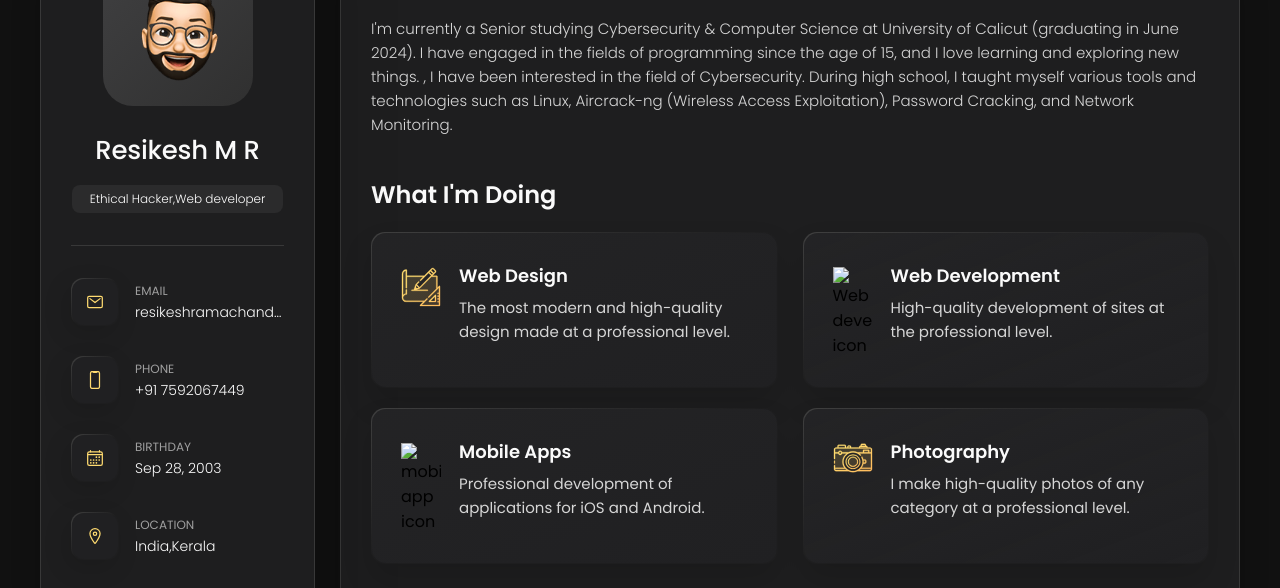
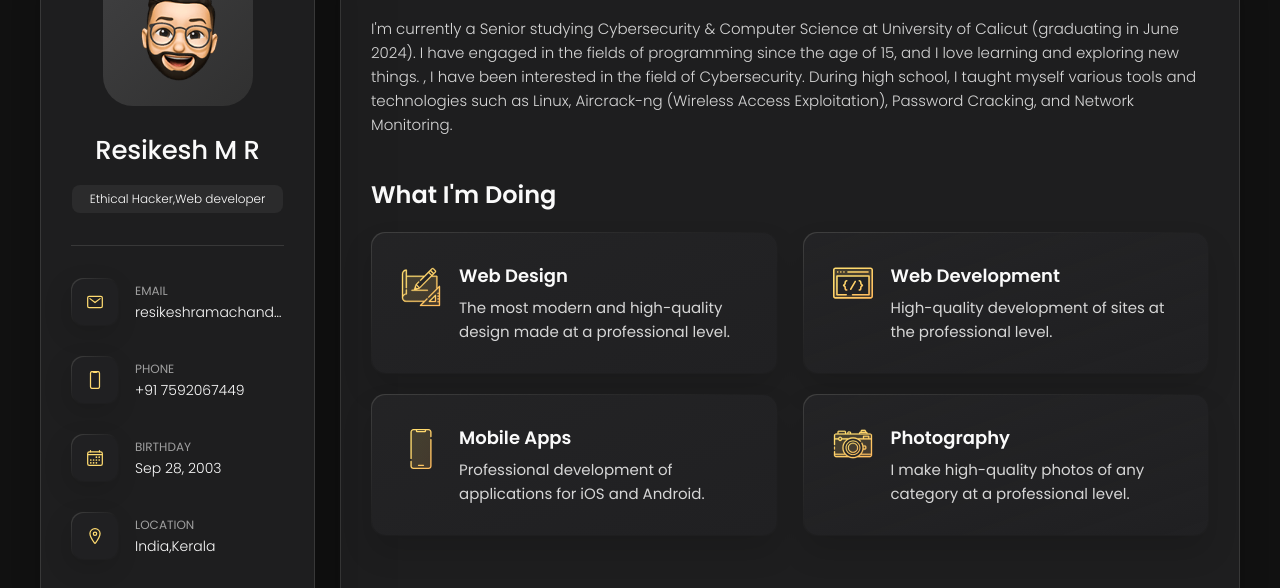
Before and after one commit to RESIKESH/Resikesh-Home, a plain HTML site: page index.html in a window 1280 px wide. Shown: the part 162-750 px from the top of the page. Drawn offline with nearby package versions, Linux system fonts and the light colour scheme; files whose address does not match are found by name.

Commit message:
Update index.html

```diff
--- a/index.html
+++ b/index.html
@@ -10,7 +10,7 @@
   <!--
     - favicon
   -->
-  <link rel="shortcut icon" href="./assets/images/logo.ico" type="image/x-icon">
+  <link rel="shortcut icon" href="logo.ico" type="image/x-icon">
 
   <!--
     - custom css link
@@ -262,7 +262,7 @@
             <li class="service-item">
 
               <div class="service-icon-box">
-                <img src="images/icon-dev.svg" alt="Web development icon" width="40">
+                <img src="icon-dev.svg" alt="Web development icon" width="40">
               </div>
 
               <div class="service-content-box">
@@ -278,7 +278,7 @@
             <li class="service-item">
 
               <div class="service-icon-box">
-                <img src="./assets/images/icon-app.svg" alt="mobile app icon" width="40">
+                <img src="icon-app.svg" alt="mobile app icon" width="40">
               </div>
 
               <div class="service-content-box">
@@ -326,7 +326,7 @@
               <div class="content-card" data-testimonials-item>
 
                 <figure class="testimonials-avatar-box">
-                  <img src="./assets/images/avatar-1.png" alt="Daniel lewis" width="60" data-testimonials-avatar>
+                  <img src="assets/images/avatar-1.png" alt="Daniel lewis" width="60" data-testimonials-avatar>
                 </figure>
 
                 <h4 class="h4 testimonials-item-title" data-testimonials-title>Daniel lewis</h4>
```
